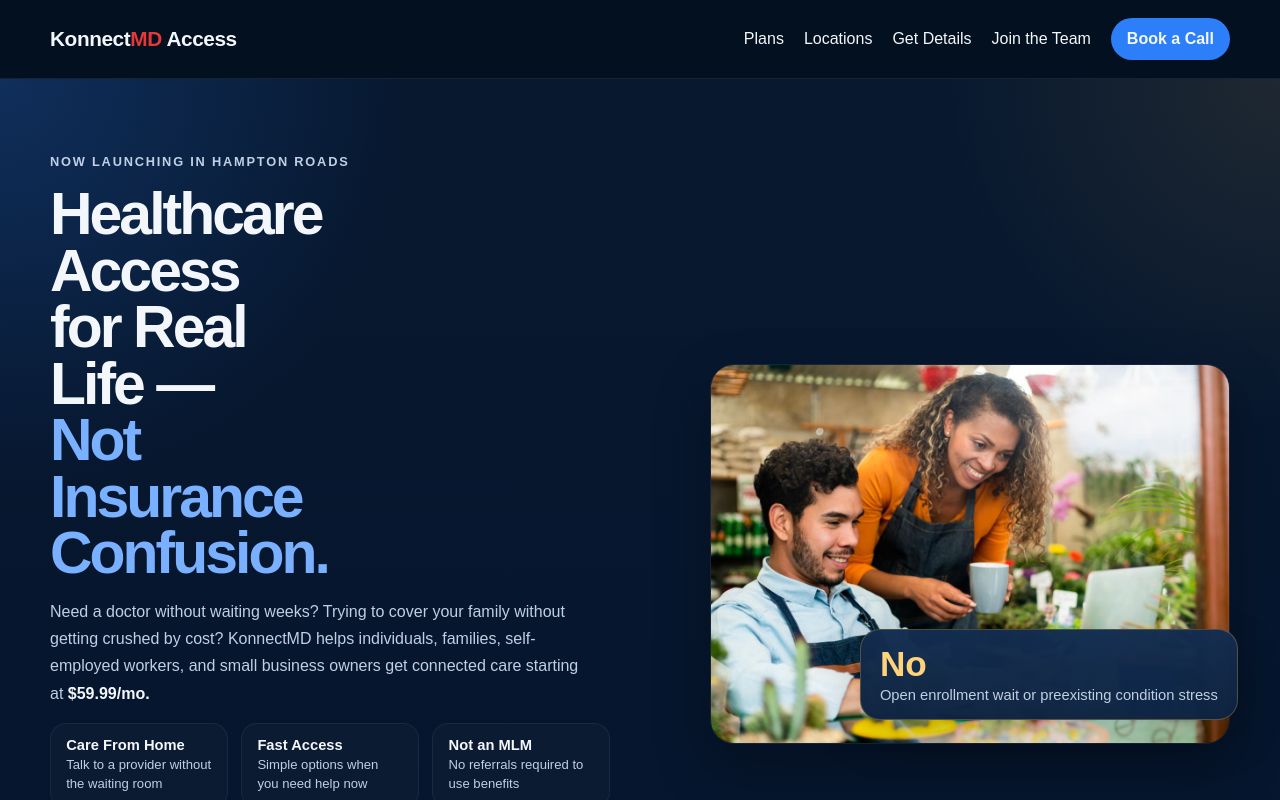
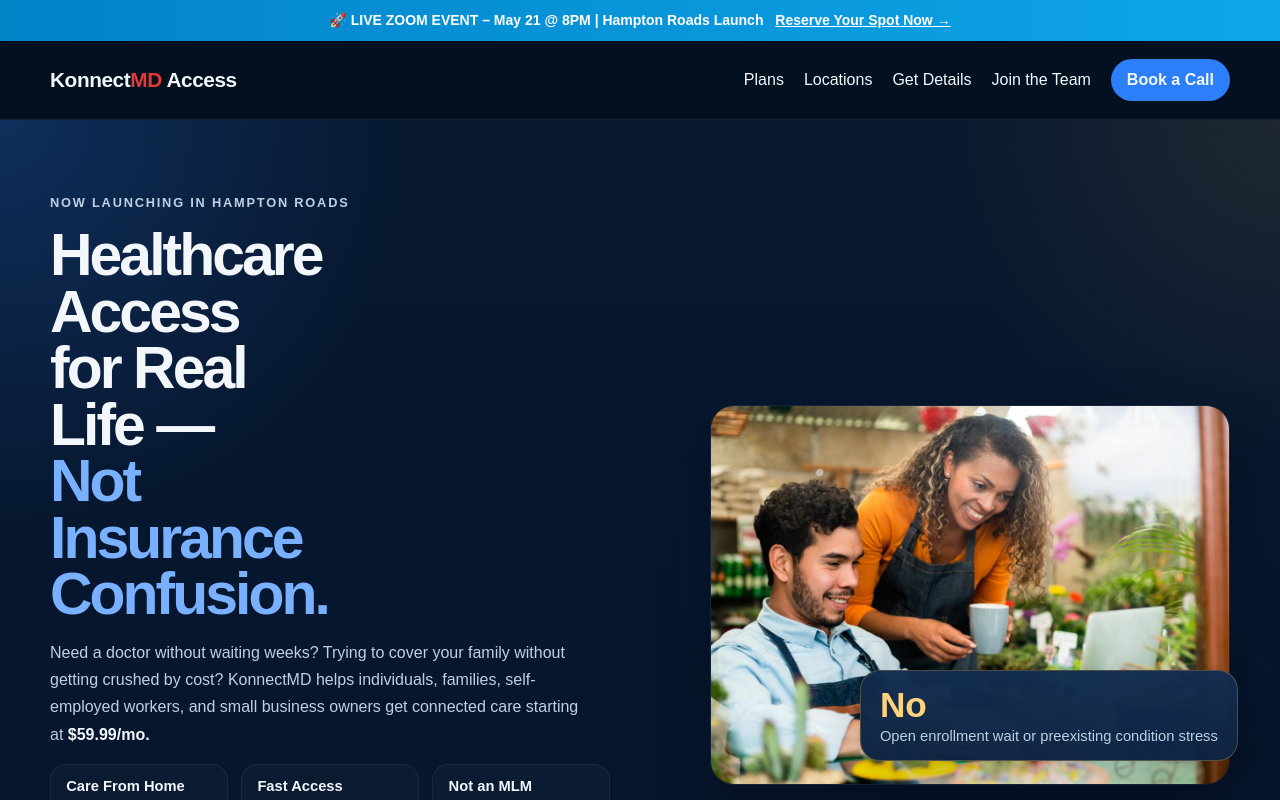
Before and after one commit to 12sphat-star/konnectmd-access, a React (Vite) app: page / in a window 1280 px wide. Shown: the top 800 px of the page. Built offline with nearby package versions, Linux system fonts and the light colour scheme.

Commit message:
Add KonnectMD launch event banner

```diff
--- a/src/App.jsx
+++ b/src/App.jsx
@@ -45,10 +45,43 @@
   return null;
 }
 
+function LaunchBanner() {
+  return (
+    <div
+      style={{
+        background: "linear-gradient(90deg, #0284c7, #0ea5e9)",
+        color: "white",
+        textAlign: "center",
+        padding: "10px 15px",
+        fontWeight: "600",
+        fontSize: "14px",
+        lineHeight: "1.5",
+      }}
+    >
+      🚀 LIVE ZOOM EVENT – May 21 @ 8PM | Hampton Roads Launch{" "}
+      <a
+        href="https://www.eventbrite.com/e/the-answer-to-rising-healthcare-costs-tickets-1988397603759?aff=oddtdtcreator"
+        target="_blank"
+        rel="noopener noreferrer"
+        style={{
+          color: "#fff",
+          marginLeft: "8px",
+          textDecoration: "underline",
+          fontWeight: "800",
+          whiteSpace: "nowrap",
+        }}
+      >
+        Reserve Your Spot Now →
+      </a>
+    </div>
+  );
+}
+
 export default function App() {
   return (
     <BrowserRouter>
       <ScrollToTop />
+      <LaunchBanner />
       <Navbar />
 
       <Routes>
```
